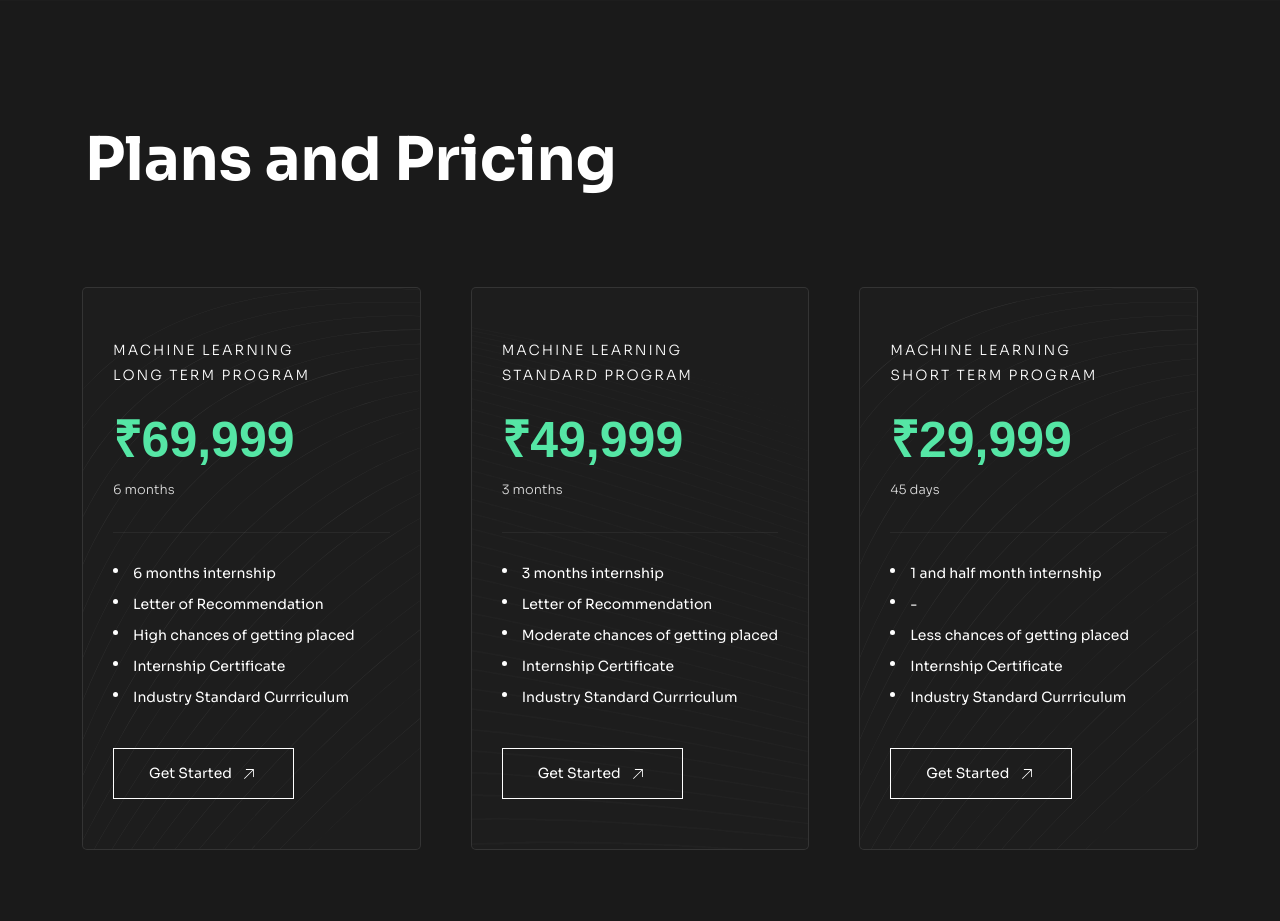
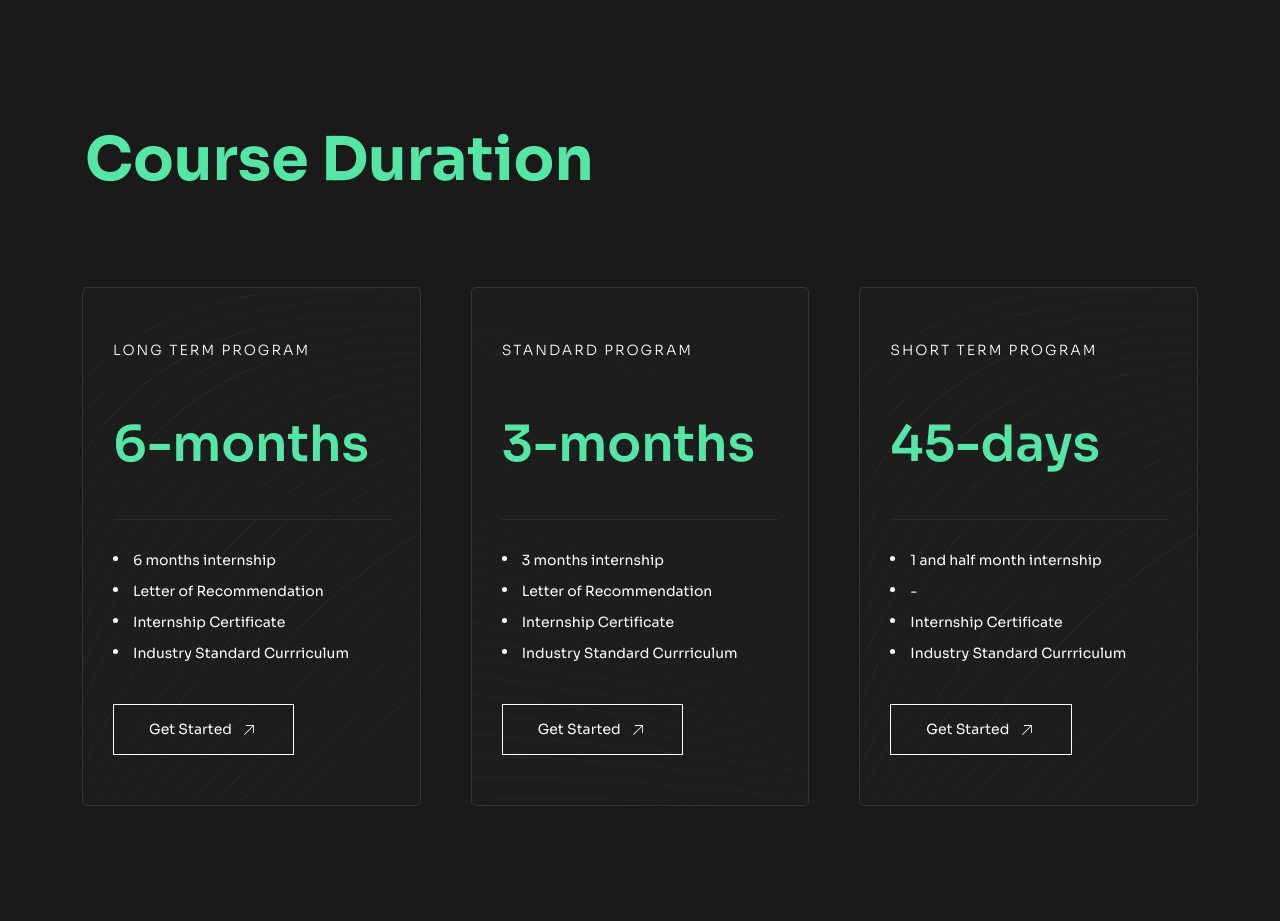
Before and after one commit to ashokrajbathu/skillcentral, a plain HTML site: page machine-learning-landingpage.html in a window 1280 px wide. Shown: the part 3840-4761 px from the top of the page. Drawn offline with nearby package versions, Linux system fonts and the light colour scheme; a web font is replaced by a local one.

Commit message:
made changes in index and landing pages on course duration section

```diff
--- a/machine-learning-landingpage.html
+++ b/machine-learning-landingpage.html
@@ -943,19 +943,19 @@
 
         <!-- ==================== Start Pricing ==================== -->
 
-        <section class="pricing section-padding sub-bg" id="planpricing">
+        <section class="pricing section-padding sub-bg">
             <div class="container">
                 <div class="sec-lg-head mb-80">
                     <div class="row">
                         <div class="col-lg-8">
                             <div class="position-re">
-                                <h2 class="fz-60 fw-700">Plans and Pricing</h2>
+                                <h2 class="fz-60 main-color3 fw-700">Course Duration</h2>
                             </div>
                         </div>
                         <div class="col-lg-4 d-flex align-items-center">
-                            <div class="text">
-                                <!-- <p>Nemo enim ipsam voluptatem quia voluptas sit odit aut fugit, sed quia.</p> -->
-                            </div>
+                            <!-- <div class="text">
+                                <p>Nemo enim ipsam voluptatem quia voluptas sit odit aut fugit, sed quia.</p>
+                            </div> -->
                         </div>
                     </div>
                 </div>
@@ -963,21 +963,23 @@
                     <div class="col-lg-4">
                         <div class="item main-bg position-re o-hidden md-mb50">
                             <div class="info-box pb-30 bord-thin-bottom mb-30">
-                                <h6 class="sub-title mb-15">Machine Learning <br> Long Term Program</h6>
+                                <h6 class="sub-title mb-15">Long Term Program</h6>
                                 <div class="amount">
-                                    <div><span class="main-color3 num-font fw-600 fz-50">₹69,999</span> <span
+                                    <div>
+                                        <!-- <span class="main-color3 num-font fw-600 fz-50">₹69,999</span> -->
+                                         <span
                                             class="fz-14 fw-400"></span></div>
                                 </div>
-                                <p class="fz-13">6 months</p>
+                                <p class=" main-color3 fw-600 fz-50">6-months</p>
                             </div>
                             <ul class="rest">
                                 <li>6 months internship</li>
                                 <li>Letter of Recommendation</li>
-                                <li>High chances of getting placed</li>
+                                <!-- <li>High chances of getting placed</li> -->
                                 <li>Internship Certificate</li>
                                 <li>Industry Standard Currriculum</li>
                             </ul>
-                            <a target="_blank" class="butn butn-md butn-bord mt-30" data-toggle="modal" data-target="#myModal">
+                            <a href="page-contact.html" target="_blank" class="butn butn-md butn-bord mt-30">
                                 <span>Get Started</span>
                                 <i class="ml-5"><svg width="18" height="18" viewBox="0 0 18 18" fill="none"
                                         xmlns="http://www.w3.org/2000/svg">
@@ -993,21 +995,23 @@
                     <div class="col-lg-4">
                         <div class="item main-bg position-re o-hidden md-mb50">
                             <div class="info-box pb-30 bord-thin-bottom mb-30">
-                                <h6 class="sub-title mb-15">Machine Learning <br>Standard Program</h6>
+                                <h6 class="sub-title mb-15">Standard Program</h6>
                                 <div class="amount">
-                                    <div><span class="main-color3 num-font fw-600 fz-50">₹49,999</span> <span
+                                    <div>
+                                        <!-- <span class="main-color3 num-font fw-600 fz-50">₹49,999</span>  -->
+                                        <span
                                             class="fz-14 fw-400"></span></div>
                                 </div>
-                                <p class="fz-13">3 months</p>
+                                <p class="main-color3 fw-600 fz-50">3-months</p>
                             </div>
                             <ul class="rest">
                                 <li>3 months internship</li>
                                 <li>Letter of Recommendation</li>
-                                <li>Moderate chances of getting placed</li>
+                                <!-- <li>Moderate chances of getting placed</li> -->
                                 <li>Internship Certificate</li>
                                 <li>Industry Standard Currriculum</li>
                             </ul>
-                            <a target="_blank" class="butn butn-md butn-bord mt-30" data-toggle="modal" data-target="#myModal">
+                            <a href="page-contact.html" target="_blank" class="butn butn-md butn-bord mt-30">
                                 <span>Get Started</span>
                                 <i class="ml-5"><svg width="18" height="18" viewBox="0 0 18 18" fill="none"
                                         xmlns="http://www.w3.org/2000/svg">
@@ -1023,21 +1027,24 @@
                     <div class="col-lg-4">
                         <div class="item main-bg position-re o-hidden md-mb50">
                             <div class="info-box pb-30 bord-thin-bottom mb-30">
-                                <h6 class="sub-title mb-15">Machine Learning <br> Short Term Program</h6>
-                                <div class="amount">
-                                    <div><span class="main-color3 num-font fw-600 fz-50">₹29,999</span> <span
+                                <h6 class="sub-title mb-15">Short Term Program</h6>
+                                 <div class="amount">
+                                    <div>
+                                        <!-- <span class="main-color3 num-font fw-600 fz-50">₹29,999</span>  -->
+                                        <span
                                             class="fz-14 fw-400"></span></div>
                                 </div>
-                                <p class="fz-13">45 days</p>
+                                <p class=" main-color3 fw-600 fz-50">45-days</p>
+
                             </div>
                             <ul class="rest">
                                 <li>1 and half month internship</li>
                                 <li>-</li>
-                                <li>Less chances of getting placed</li>
+                                <!-- <li>Less chances of getting placed</li> -->
                                 <li>Internship Certificate</li>
                                 <li>Industry Standard Currriculum</li>
                             </ul>
-                            <a target="_blank" class="butn butn-md butn-bord mt-30" data-toggle="modal" data-target="#myModal">
+                            <a href="page-contact.html" target="_blank" class="butn butn-md butn-bord mt-30">
                                 <span>Get Started</span>
                                 <i class="ml-5"><svg width="18" height="18" viewBox="0 0 18 18" fill="none"
                                         xmlns="http://www.w3.org/2000/svg">
@@ -1053,6 +1060,7 @@
                 </div>
             </div>
         </section>
+
 
         <!-- ==================== End Pricing ==================== -->
 
```
Also changed, not shown: data-analytics-landingpage.html (+6 -4 lines), digital-marketing-landingpage.html (+36 -28 lines), fsd-landing-page.html (+3 -3 lines), index.html (+10 -10 lines).
